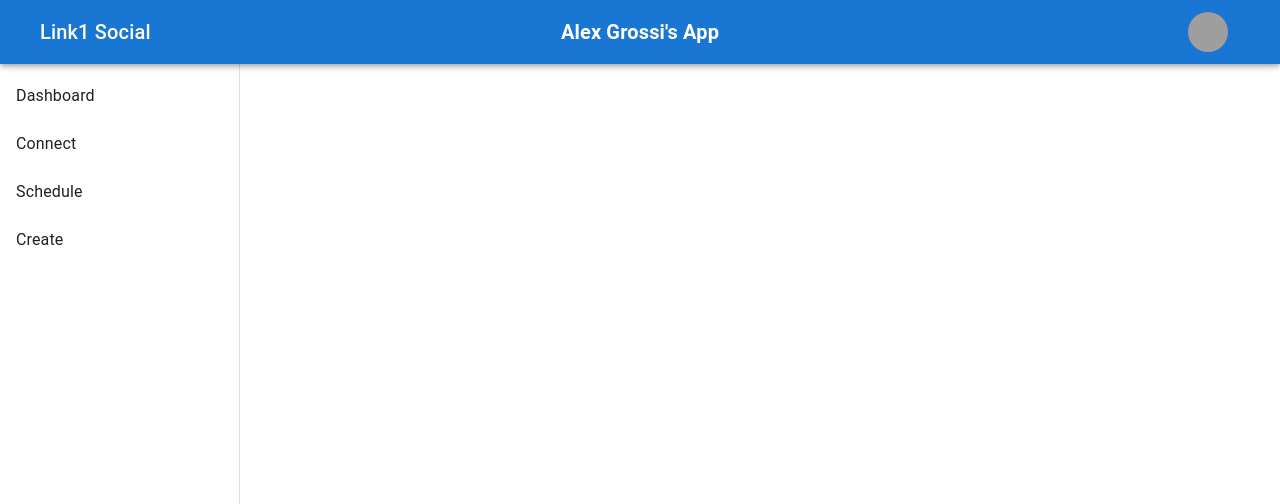
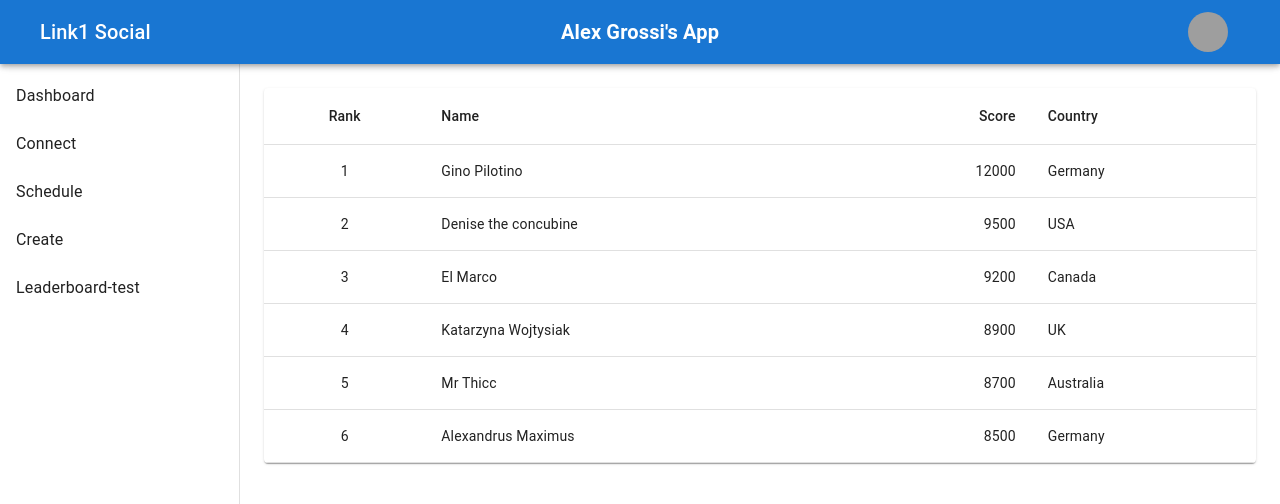
Before and after one commit to Alegrossi2001/Frontend-Link1Social, a React (Create React App) app: page /Leaderboard-test in a window 1280 px wide. Shown: the top 504 px of the page. Built offline with nearby package versions, Linux system fonts and the light colour scheme; sample sign-in values are in the browser's storage; grey boxes are pictures that could not be loaded.

Commit message:
Leaderboard added - we need to implement it

```diff
--- a/src/App.tsx
+++ b/src/App.tsx
@@ -2,7 +2,10 @@ import React, { useState, useEffect } from 'react';
 import Sidebar from './Components/01.Sidebar/Sidebar';
 import LoginRoutes from './Components/999.Login/LoginRoutes';
 import { useNavigate } from 'react-router-dom';
+import { Routes, Route } from 'react-router-dom';
+import useSidebarOverride from './Hooks/UseSidebarOverride';
 
+//Hook, move in the hooks folder
 const useAuthRedirect = () => {
   const navigate = useNavigate();
   const isAuthenticated = !!localStorage.getItem('LoggedIn');
@@ -11,15 +14,19 @@ const useAuthRedirect = () => {
     if (!isAuthenticated) {
       navigate('/login');
     }
-
-  }, []);
+  }, [isAuthenticated, navigate]);
 };
 
-function App() {
+const App: React.FC = () => {
   const [LoggedIn, SetLoggedIn] = useState<boolean>(() => {
     return localStorage.getItem('LoggedIn') === 'true';
   });
   useAuthRedirect();
+
+  const [sidebarVisible, setSidebarVisible] = useState<boolean>(true);
+
+
+  useSidebarOverride({ setSidebarVisible });
 
   const SetLogin = () => {
     SetLoggedIn(true);
@@ -28,14 +35,18 @@ function App() {
 
   return (
     <div className="App">
-
       {LoggedIn ? (
-        <Sidebar />
+        <>
+          {sidebarVisible && <Sidebar />}
+          <Routes>
+            <Route path="/leaderboard" element={<div>Hello</div>} />
+          </Routes>
+        </>
       ) : (
-        <LoginRoutes SetLogin={SetLogin}></LoginRoutes>
+        <LoginRoutes SetLogin={SetLogin} />
       )}
     </div>
   );
-}
+};
 
 export default App;
--- a/src/Components/00.RouterMain/RouterMain.tsx
+++ b/src/Components/00.RouterMain/RouterMain.tsx
@@ -3,6 +3,7 @@ import Scheduler from "../02.Scheduler/Scheduler";
 import Dashboard from "../03.Dashboard/Dashboard";
 import ConnectBoard from "../04.Connect/ConnectBoard";
 import CreateBoard from "../05.Create/CreateBoard";
+import Leaderboard from "../998.Leaderboard/Leaderboard";
 export function RouterMain() {
     return (
         <Routes>
@@ -10,7 +11,10 @@ export function RouterMain() {
             <Route path="/Connect" element={<ConnectBoard />}></Route>
             <Route path="/Schedule" element={<Scheduler />}></Route>
             <Route path="/Create" element={<CreateBoard />}></Route>
+            {
+                //TESTS - REMOVE
+            }
+            <Route path="Leaderboard-test" element={<Leaderboard />}></Route>
         </Routes>
-
     )
 }
--- a/src/Components/01.Sidebar/AvatarTopbar.tsx
+++ b/src/Components/01.Sidebar/AvatarTopbar.tsx
@@ -1,10 +1,12 @@
 import React, { useState, MouseEvent } from 'react';
 import { Avatar, Menu, MenuItem, IconButton } from '@mui/material';
 import { useLogout } from '../../Hooks/Logout';
+import { useNavigate } from 'react-router-dom';
 
 const UserProfileAvatar: React.FC = () => {
+    //Hooks
     const [anchorEl, setAnchorEl] = useState<null | HTMLElement>(null);
-
+    const navigate = useNavigate();
     const HandleLogout = useLogout();
 
     const handleClick = (event: MouseEvent<HTMLElement>) => {
@@ -16,9 +18,13 @@ const UserProfileAvatar: React.FC = () => {
     };
 
     const handleProfile = () => {
-        // Handle the "My Profile" action here
-        console.log('My Profile clicked');
-        handleClose();
+        // Replace the current route with the new route, clearing history
+        navigate('/user-profile', { replace: true });
+    };
+
+    const handleLeaderboard = () => {
+        // Replace the current route with the new route, clearing history
+        navigate('/leaderboard', { replace: true });
     };
 
     return (
@@ -40,6 +46,7 @@ const UserProfileAvatar: React.FC = () => {
                 }}
             >
                 <MenuItem onClick={handleProfile}>My Profile</MenuItem>
+                <MenuItem onClick={handleLeaderboard}>Leaderboard</MenuItem>
                 <MenuItem onClick={HandleLogout}>Logout</MenuItem>
             </Menu>
         </>
--- a/src/Components/01.Sidebar/Sidebar.tsx
+++ b/src/Components/01.Sidebar/Sidebar.tsx
@@ -3,13 +3,13 @@ import { Box, CssBaseline, AppBar, Toolbar, Typography, Grid, Drawer, List, List
 import UserProfileAvatar from './AvatarTopbar';
 import { RouterMain } from '../00.RouterMain/RouterMain';
 
+
 const drawerWidth = 240;
 
 const Sidebar: React.FC = React.memo(() => {
-  // Memoized list of drawer items
-  const drawerItems = useMemo(() => ['Dashboard', 'Connect', 'Schedule', 'Create'], []);
 
-  // Memoized styles to avoid inline style recalculations
+  const drawerItems = useMemo(() => ['Dashboard', 'Connect', 'Schedule', 'Create', "Leaderboard-test"], []);
+
   const appBarStyles = useMemo(() => ({
     zIndex: (theme: { zIndex: { drawer: number; }; }) => theme.zIndex.drawer + 1,
     paddingX: 2,
@@ -26,11 +26,11 @@ const Sidebar: React.FC = React.memo(() => {
     p: 3,
   }), []);
 
+
   return (
     <Box sx={{ display: 'flex' }}>
       <CssBaseline />
 
-      {/* Optimized AppBar */}
       <AppBar position="fixed" sx={appBarStyles}>
         <Toolbar>
           <Grid container alignItems="center" spacing={2}>
@@ -51,7 +51,6 @@ const Sidebar: React.FC = React.memo(() => {
         </Toolbar>
       </AppBar>
 
-      {/* Optimized Drawer */}
       <Drawer
         variant="permanent"
         sx={drawerStyles}
--- /dev/null
+++ b/src/Components/998.Leaderboard/Leaderboard.tsx
@@ -0,0 +1,61 @@
+import React from 'react';
+import { L1DynamicTable } from '../../Styled/Tables/L1DynamicTable';
+import { ColumnConfig } from '../../Styled/Tables/TableProps';
+import { useMemo } from 'react';
+
+type LeaderboardEntry = {
+    rank: number;
+    name: string;
+    score: number;
+    country: string;
+};
+
+const columns: ColumnConfig<LeaderboardEntry>[] = [
+    { id: 'rank', label: 'Rank', align: 'center' },
+    { id: 'name', label: 'Name', align: 'left' },
+    { id: 'score', label: 'Score', align: 'right' },
+    { id: 'country', label: 'Country', align: 'left' },
+];
+
+const leaderboardData = [
+    { rank: 1, name: 'Denise the concubine', score: 9500, country: 'USA' },
+    { rank: 2, name: 'El Marco', score: 9200, country: 'Canada' },
+    { rank: 3, name: 'Katarzyna Wojtysiak', score: 8900, country: 'UK' },
+    { rank: 4, name: 'Mr Thicc', score: 8700, country: 'Australia' },
+    { rank: 5, name: 'Alexandrus Maximus', score: 8500, country: 'Germany' },
+    { rank: 6, name: 'Gino Pilotino', score: 12000, country: 'Germany' },
+];
+
+const keyExtractor = (row: LeaderboardEntry) => String(row.rank);
+
+const handleRowClick = (row: LeaderboardEntry) => {
+    console.log(`Clicked on row:`, row);
+};
+
+const useSortedLeaderboard = (data: LeaderboardEntry[]) => {
+    const sortedData = useMemo(() => {
+        return [...data]
+            .sort((a, b) => b.score - a.score)
+            .map((entry, index) => ({
+                ...entry,
+                rank: index + 1, // Dynamically assign rank based on sorted position
+            }));
+    }, [data]);
+
+    return sortedData;
+}
+
+const Leaderboard = () => {
+    const sortedData = useSortedLeaderboard(leaderboardData);
+
+    return (
+        <L1DynamicTable<LeaderboardEntry>
+            columns={columns}
+            data={sortedData}
+            keyExtractor={keyExtractor}
+            onRowClick={handleRowClick} // Optional
+        />
+    );
+};
+
+export default Leaderboard;
--- /dev/null
+++ b/src/Hooks/UseSidebarOverride.ts
@@ -0,0 +1,20 @@
+import { useEffect } from 'react';
+import { useLocation } from 'react-router-dom';
+
+type UseSidebarOverrideProps = {
+    setSidebarVisible: (visible: boolean) => void;
+};
+
+const useSidebarOverride = ({ setSidebarVisible }: UseSidebarOverrideProps) => {
+    const location = useLocation();
+
+    useEffect(() => {
+        if (location.pathname === '/specific-path') {
+            setSidebarVisible(false); // Hide the sidebar
+        } else {
+            setSidebarVisible(true); // Show the sidebar
+        }
+    }, [location.pathname, setSidebarVisible]);
+};
+
+export default useSidebarOverride;
```
